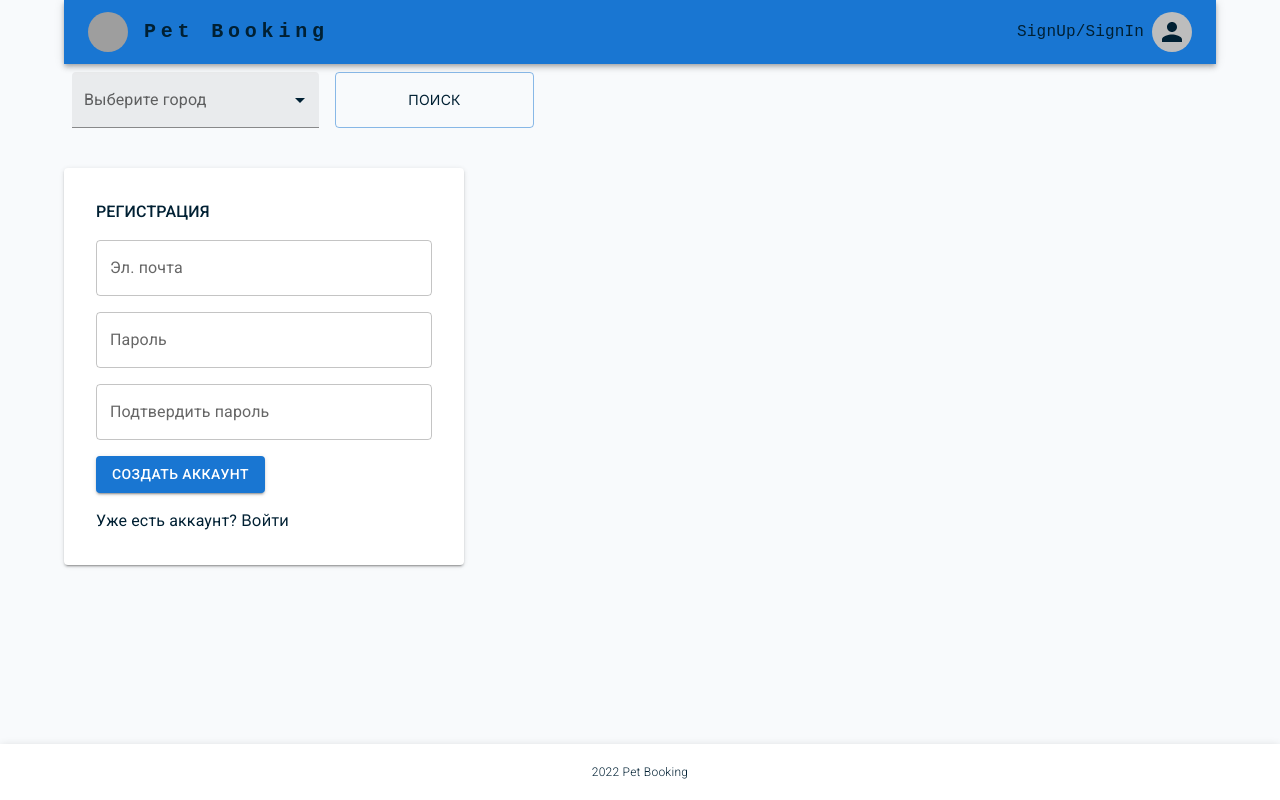
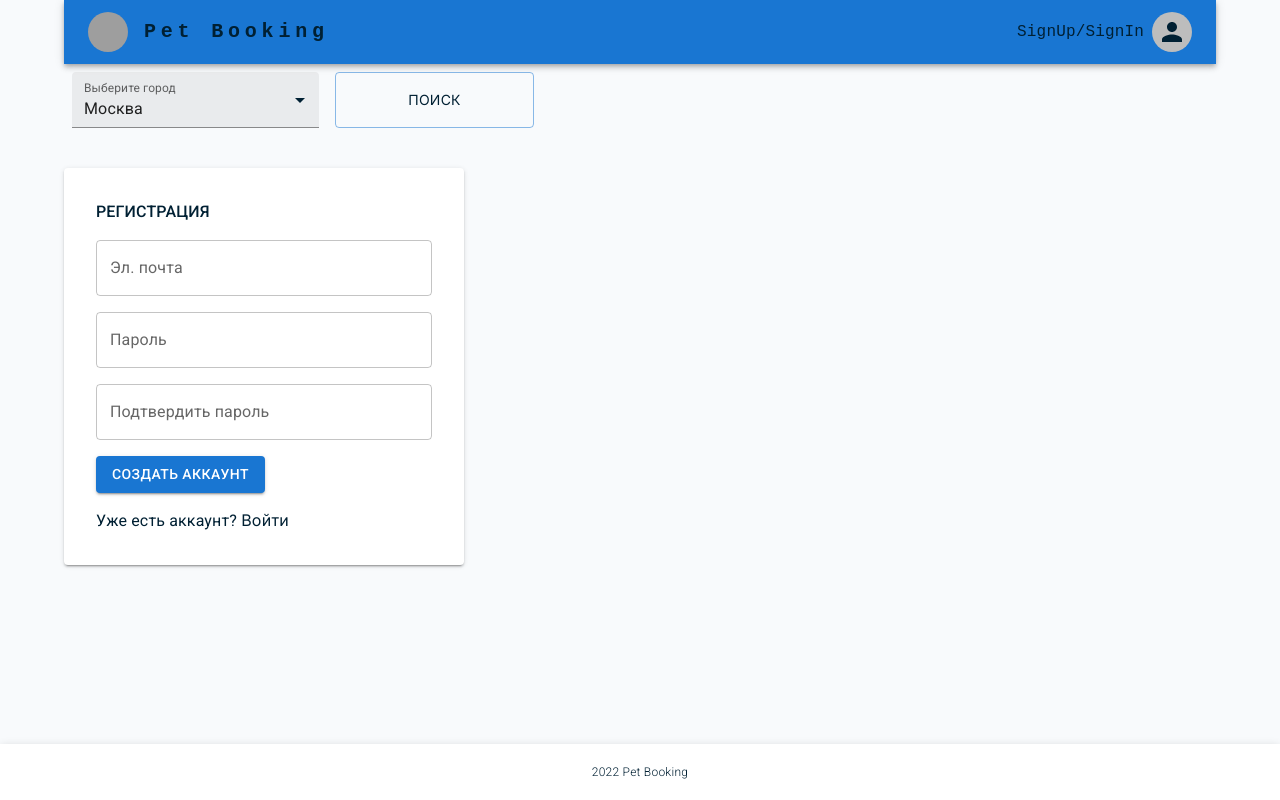
Before and after one commit to victoria369xx/finalProjectGBFront, a React (Create React App) app: page /signup in a window 1280 px wide. Built offline with nearby package versions, Linux system fonts and the light colour scheme; grey boxes are pictures that could not be loaded.

Commit message:
Revert "search with useInput"
This reverts commit 2f2c679c1702c123408a76b8d66bbebff7a6b27c.

```diff
--- a/src/components/Search/index.js
+++ b/src/components/Search/index.js
@@ -1,53 +1,68 @@
-import { Box, Button, Grid, MenuItem, TextField } from "@mui/material";
-import { Link } from "react-router-dom";
-import { getCityArrFromDB } from "../../helpers/getData";
-import { getSearchResult } from "../../store/search/actions";
-import { useInput } from "../../utils/useInput";
+
+import * as React from 'react';
+import { Box, Button, Grid, MenuItem, TextField } from "@mui/material"
+import { Link } from "react-router-dom"
+import { getCityArrFromDB } from "../../helpers/getData"
+import { useState } from "react"
+import { getSearchResult } from "../../store/search/actions"
+
 
 export const Search = () => {
-  const cities = getCityArrFromDB();
 
-  const { value: cityId, handleChange: changeId, reset: resetId } = useInput(1);
+    const cities = getCityArrFromDB()
+    console.log(cities)
 
-  const handleSubmit = (event) => {
-    getSearchResult(cityId);
-  };
+    const [cityName, setCityName] = useState('Москва')
+
+    const handleChange = (event) => {
+        const elTarget = event.target.value
+        setCityName(elTarget)
+    }
+    let currencyCity = {}
+    cities.filter(el => {
+        if (el.city == cityName) { currencyCity = el }
+
+    })
+
+    const path = `/search/${currencyCity.id}`
 
     return (
+
         <Grid item xs={12} md={12}>
             <Box
                 component="form"
                 sx={{
                     display: "flex",
-          "& > :not(style)": { m: 1, width: "25ch" },
+                    '& > :not(style)': { m: 1, width: '25ch' },
                 }}
                 noValidate
                 autoComplete="off"
-        onSubmit={handleSubmit}
             >
+
                 <TextField
                     id="filled-select-currency"
                     select
                     label="Выберите город"
-          //   value={cityId}
-          onChange={changeId}
+                    value={cityName}
+                    onChange={handleChange}
                     variant="filled"
+
                 >
                     {/* ___________ Исправить, когда появится Api ____________*/}
 
                     {cities.map((city) => (
-            <MenuItem key={city.id} value={city.id}>
+                        <MenuItem key={city.id} value={city.city}>
                             {city.city}
                         </MenuItem>
                     ))}
                 </TextField>
 
-        <Button id="search-btn" type="submit" variant="outlined">
-          <Link to={`search/${cityId}`} style={{ textDecoration: "none" }}>
-            Поиск{" "}
-          </Link>
-        </Button>
+
+                <Button id="search-btn" type="submit" variant="outlined" onClick={getSearchResult(currencyCity.id)}>
+                    <Link to={path} style={{ textDecoration: 'none' }}>Поиск </Link></Button>
+
             </Box>
-    </Grid>
-  );
-};
+        </Grid >
+
+    )
+}
--- a/src/helpers/getData.js
+++ b/src/helpers/getData.js
@@ -1,3 +1,5 @@
+
+
 export function getCityArrFromDB() {
     const allCities = [
         { id: 1, city: "Москва" },
@@ -5,10 +7,10 @@ export function getCityArrFromDB() {
         { id: 3, city: "Пушкино" },
         { id: 4, city: "Сергиев - Посад" },
         { id: 5, city: "Калининград" },
-  ];
-  // console.log(`City: ${allCities}`)
-  // console.log(allCities[1])
-  return allCities;
+    ]
+    console.log(`City: ${allCities}`)
+    console.log(allCities[1])
+    return allCities
     // fetch('')
     //     .then(response => response.json())
     //     .then(
--- a/src/utils/useInput/index.js
+++ /dev/null
@@ -1,19 +0,0 @@
-import { useState } from "react";
-
-export const useInput = (defaultValue = "") => {
-  const [value, setValue] = useState(defaultValue);
-
-  const handleChange = (event) => {
-    setValue(event.target.value);
-  };
-
-  const reset = () => {
-    setValue("");
-  };
-
-  return {
-    value,
-    handleChange,
-    reset,
-  };
-};
```
Lines whose indentation alone changed are shown as unchanged.
